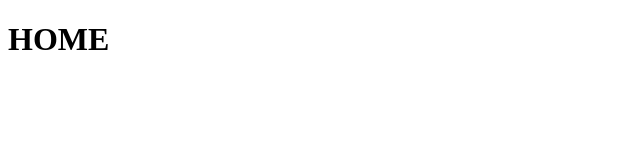
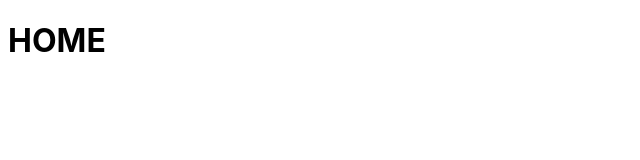
Before and after one commit to JullyanoBortolonSchuhmacher/FitLife, a React (Vite) app: page / in a window 1280 px wide. Shown: the top 160 px of the page, without its empty margins (0-640 px from the left). Built offline with nearby package versions, Linux system fonts and the light colour scheme.

Commit message:
colocando a estilização na fonte (terá mais implementações)

```diff
--- a/src/index.css
+++ b/src/index.css
@@ -0,0 +1,3 @@
+body {
+  font-family: 'Inter';
+}
```
